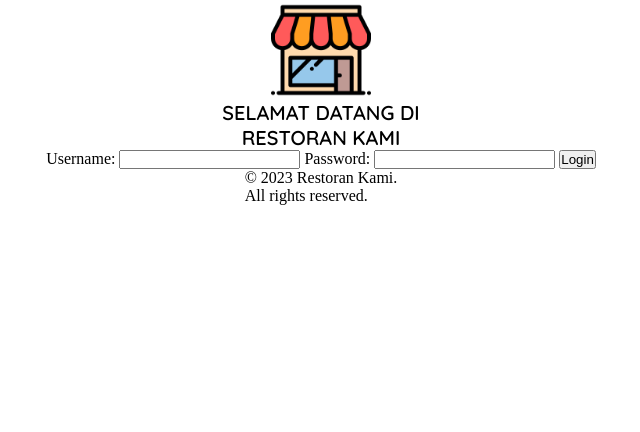
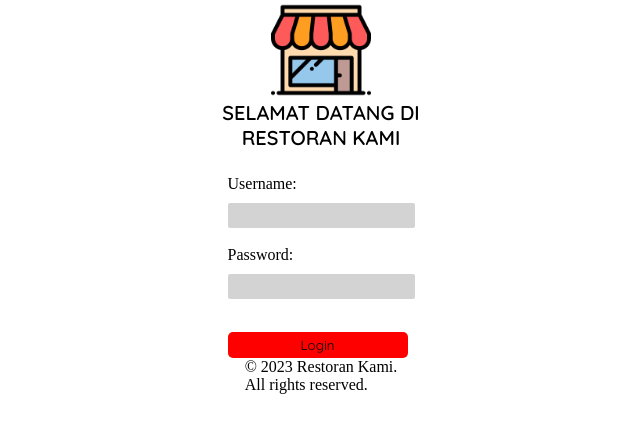
Before and after one commit to rpl-yaso-2324/restokami-simulasiukk24-xiirpl3, a plain HTML site: page index.html in a window 1280 px wide. Shown: the whole page, without its empty margins (319-959 px from the left). Drawn offline with Linux system fonts and the light colour scheme.

Commit message:
tambahkan js login

```diff
--- a/index.css
+++ b/index.css
@@ -8,6 +8,7 @@ header {
 	display: flex;
 	flex-direction: column;
 	align-items: center;
+	margin-bottom: 25px;
 }
 
 header img {
@@ -19,3 +20,20 @@ header h1 {
 	font-weight: 600;
 	text-align: center;
 }
+
+button{
+    margin-top: 15px;
+	padding: 5px;
+	border: none;
+	background-color: red;
+	width: 180px;
+	border-radius: 5px;
+	font-family: "Quicksand";
+}
+input{
+	padding: 5px;
+	border: none;
+	background-color: rgb(212, 211, 211);
+	margin-top: 10px;
+	border-radius: 2px;
+}
--- a/index.html
+++ b/index.html
@@ -16,11 +16,11 @@
 			<main>
 				<section class="login-section">
 					<form id="loginForm">
-						<label for="username">Username:</label>
-						<input type="text" id="username" name="username" required />
-						<label for="password">Password:</label>
-						<input type="password" id="password" name="password" required />
-						<button type="submit">Login</button>
+						<label for="username">Username:</label><br>
+						<input type="text" id="username" name="username" required /><br><br>
+						<label for="password">Password:</label><br>
+						<input type="password" id="password" name="password" required /><br><br>
+						<button onclick="login()" type="submit">Login</button>
 					</form>
 				</section>
 			</main>
@@ -32,5 +32,6 @@
 				</p>
 			</footer>
 		</div>
+		<script src="script.js"></script>
 	</body>
 </html>
--- /dev/null
+++ b/script.js
@@ -0,0 +1,20 @@
+let user ={
+    username : "haris",
+    password : "haris123"
+}
+
+function login() {
+    let username = document.getElementById("username")
+    let password = document.getElementById("password")
+
+    if (username.value === "" || password.value === "") {
+        alert("username dan password jangan lupa di isi")
+    }else if (username.value != user.username || password.value != user.password){
+        alert("username atau password salah")
+    }else{
+        location.href = "menu.html"
+    }
+    username.value = ""
+    password.value = ""
+
+}
```
